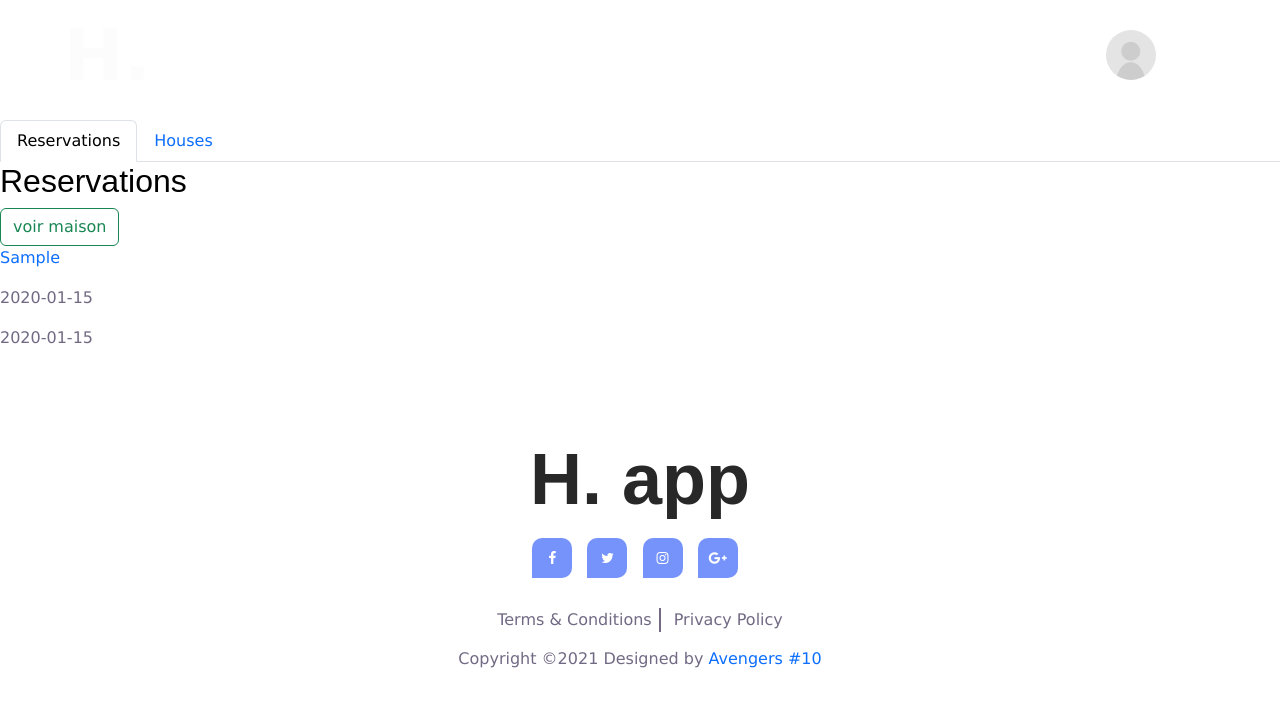
After one commit to tabasco39/airbnb, a Rails app: page /profiles/1 in a window 1280 px wide. The commit adds this page. Shown: the top 707 px of the page. Run offline with Rails 7, Linux system fonts and the light colour scheme; a user stored in the database is signed in; tables that the repository leaves empty hold one stand-in row (values such as "Sample post"); style sheets or scripts are compiled from the project's sources; some libraries are stand-ins or nearby versions.

Commit message:
setting the dashboard page

```diff
--- a/app/controllers/profiles_controller.rb
+++ b/app/controllers/profiles_controller.rb
@@ -1,2 +1,5 @@
 class ProfilesController < ApplicationController
+    def show
+
+    end
 end
--- a/app/views/layouts/_navigation.html.erb
+++ b/app/views/layouts/_navigation.html.erb
@@ -18,11 +18,9 @@
                             <!-- Menu Area -->
                             <div class="collapse navbar-collapse" id="ca-navbar">
                                 <ul class="navbar-nav ml-auto" id="nav">
-                                    <li class="nav-item active"><a class="nav-link" href="/">Home</a></li>
                                     <li class="nav-item"><a class="nav-link" href="#features">Why H. app?</a></li>
-                                    <li class="nav-item"><a class="nav-link" href="#pricing">Pricing</a></li>
                                     <li class="nav-item"><a class="nav-link" href="#contact">Contact</a></li>
-                                    <%= link_to 'Your house', houses_path, class: "nav-link" %>
+                                    <%= link_to 'Houses', houses_path, class: "nav-link" %>
                                 </ul>
                             </div>
                         </nav>
@@ -33,12 +31,16 @@
 
                           <div class="dropdown">
                                 <a data-toggle="dropdown">
-                                    <%= image_tag(current_user.avatar,height:"50",width:"50",style:'border-radius:50%') %>
+                                    <% if current_user.avatar.attached? %>
+                                        <%= image_tag(current_user.avatar,height:"50",width:"50",style:'border-radius:50%') %>
+                                    <% else %>
+                                        <%= image_tag('avatar.jpg',height:"50",width:"50",style:'border-radius:50%') %>
+                                    <% end %>
                                 </a>
                                 <div class="dropdown-menu" style='margin-top:20px;margin-right:50px'>
                                         <p class="dropdown-item"><b>You are signed with:</b> <br> <%= current_user.name + ' ' + current_user.first_name  %> </p>
                                         <hr>
-                                        <a class="dropdown-item" href="#">Dashboard</a>
+                                        <%= link_to "Dashboard", profile_path(current_user.id), class: "dropdown-item" %>
                                         <%= link_to "Modify account", edit_user_registration_path,class:"dropdown-item" %>
                                         <%= link_to "Log out", destroy_user_session_path,class:"dropdown-item" %>
                                         <div class="dropdown-divider"></div>
@@ -66,9 +68,7 @@
                             <!-- Menu Area -->
                             <div class="collapse navbar-collapse" id="ca-navbar">
                                 <ul class="navbar-nav ml-auto" id="nav">
-                                    <li class="nav-item active"><a class="nav-link" href="/">Home</a></li>
                                     <li class="nav-item"><a class="nav-link" href="#features">Why H. app?</a></li>
-                                    <li class="nav-item"><a class="nav-link" href="#pricing">Pricing</a></li>
                                     <li class="nav-item"><a class="nav-link" href="#contact">Contact</a></li>
                                     <%= link_to 'Create house', new_house_path, class: "nav-link" %>
                                     <%= link_to 'Sign in', new_user_session_path, class: "nav-link" %>
--- /dev/null
+++ b/app/views/profiles/_houses.html.erb
@@ -0,0 +1,20 @@
+<div class=row>
+        <div class='col-12 mt-5' >
+                <% current_user.houses.each do |house| %>
+                    <div class="liste single-special  wow fadeInUp" data-wow-delay="0.2s" style="padding: 20px;box-shadow:0px 2px 7px grey;display:flex">
+                        <%= image_tag(house.images[0],height:"225",width:"300",style:'border-radius:15px') %>
+                        <div class="card-body">
+                            <h6 class="card-title"><%= house.localisation %></h6>
+                            <%= link_to 'Regarder',house, class:'btn btn-outline-primary',style:'border-radius:50px' %>
+                        </div>
+                        <div>
+                              <h2 class='mt-40'><b><%= house.prix%>$/night </b></h2>
+                        </div>
+
+                    </div>
+                    <br>
+                    <hr><br>
+
+                <% end %>
+        </div>
+</div>
--- /dev/null
+++ b/app/views/profiles/_reservation.html.erb
@@ -0,0 +1,13 @@
+<% current_user.reservations.each do |reservation| %>
+    <div>
+        <p>
+            <%= link_to reservation.house.localisation , house_path(reservation.house_id) %>
+        </p>
+        <p>
+            <%= reservation.start_time %>
+        </p>
+        <p>
+            <%= reservation.end_time %>
+        </p>
+    </div>
+<% end %>
--- /dev/null
+++ b/app/views/profiles/show.html.erb
@@ -0,0 +1,22 @@
+<br><br><br><br><br>
+  <ul class="nav nav-tabs" id="myTab" role="tablist">
+  <li class="nav-item" role="presentation">
+    <a class="nav-link active" id="reservations-tab" data-bs-toggle="tab" href="#reservations" role="tab" aria-controls="reservations" aria-selected="true">Reservations</a>
+  </li>
+  <li class="nav-item" role="presentation">
+    <a class="nav-link" id="houses-tab" data-bs-toggle="tab" href="#houses" role="tab" aria-controls="houses" aria-selected="false">Houses</a>
+  </li>
+</ul>
+
+<div class="tab-content" id="myTabContent">
+  <div class="tab-pane fade show active" id="reservations" role="tabpanel" aria-labelledby="reservations-tab">
+    <h2>Reservations</h2>
+    <%= link_to 'voir maison', houses_path, class: "btn btn-outline-success" %>
+    <%= render "reservation" %>
+  </div>
+  <div class="tab-pane fade" id="houses" role="tabpanel" aria-labelledby="houses-tab">
+     <h2>Houses</h1>
+     <%= link_to "publier une maison", new_house_path, class: "btn btn-outline-success" %>
+     <%= render "houses" %>
+  </div>
+</div>
--- a/config/routes.rb
+++ b/config/routes.rb
@@ -16,5 +16,6 @@ Rails.application.routes.draw do
   end
   resources :categories, only: [:show, :index]
   resources :locations, only: [:show, :index]
+  resources :profiles, only: [:show,:edit]
   # For details on the DSL available within this file, see https://guides.rubyonrails.org/routing.html
 end
```
Also changed, not shown: app/assets/images/avatar.jpg (added).
